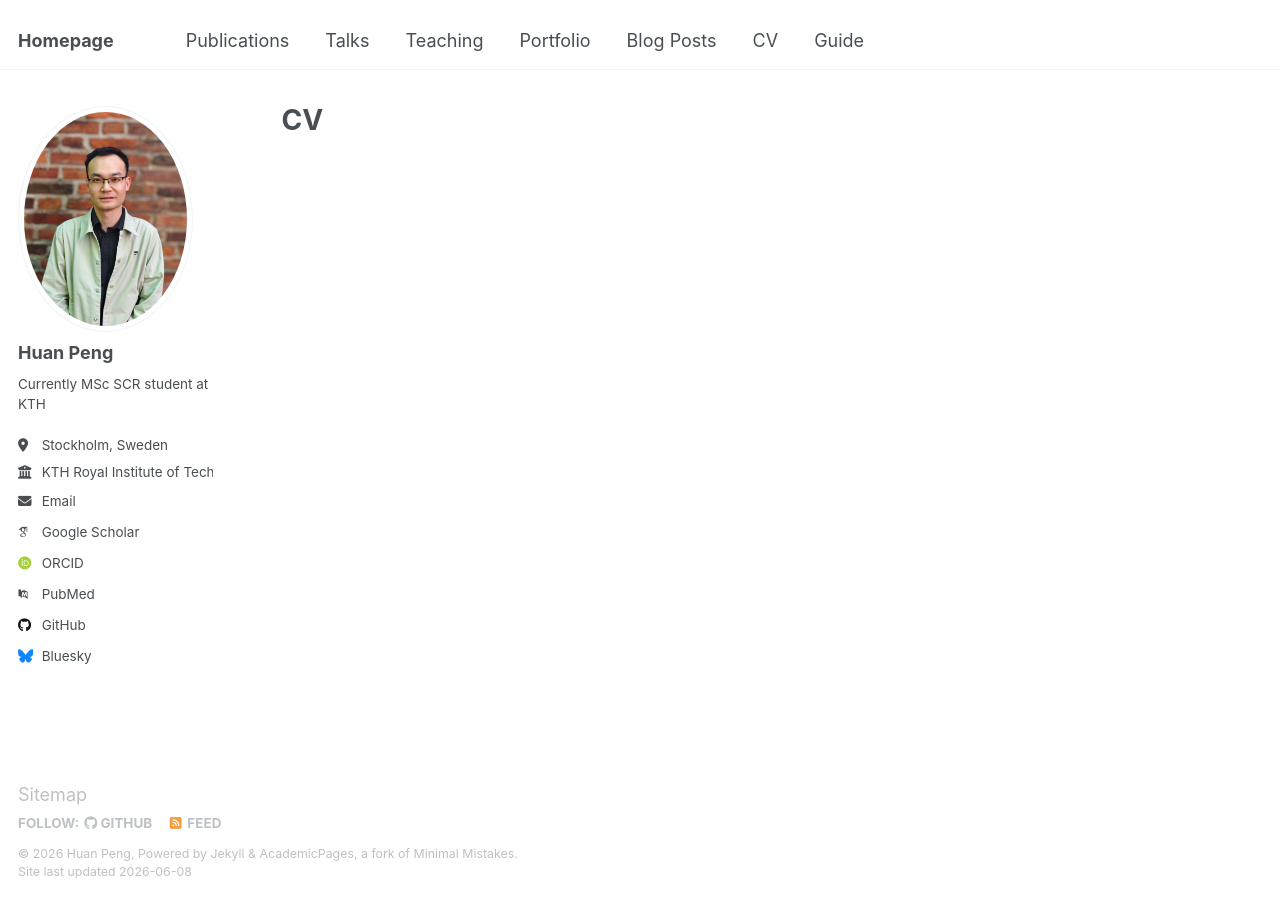
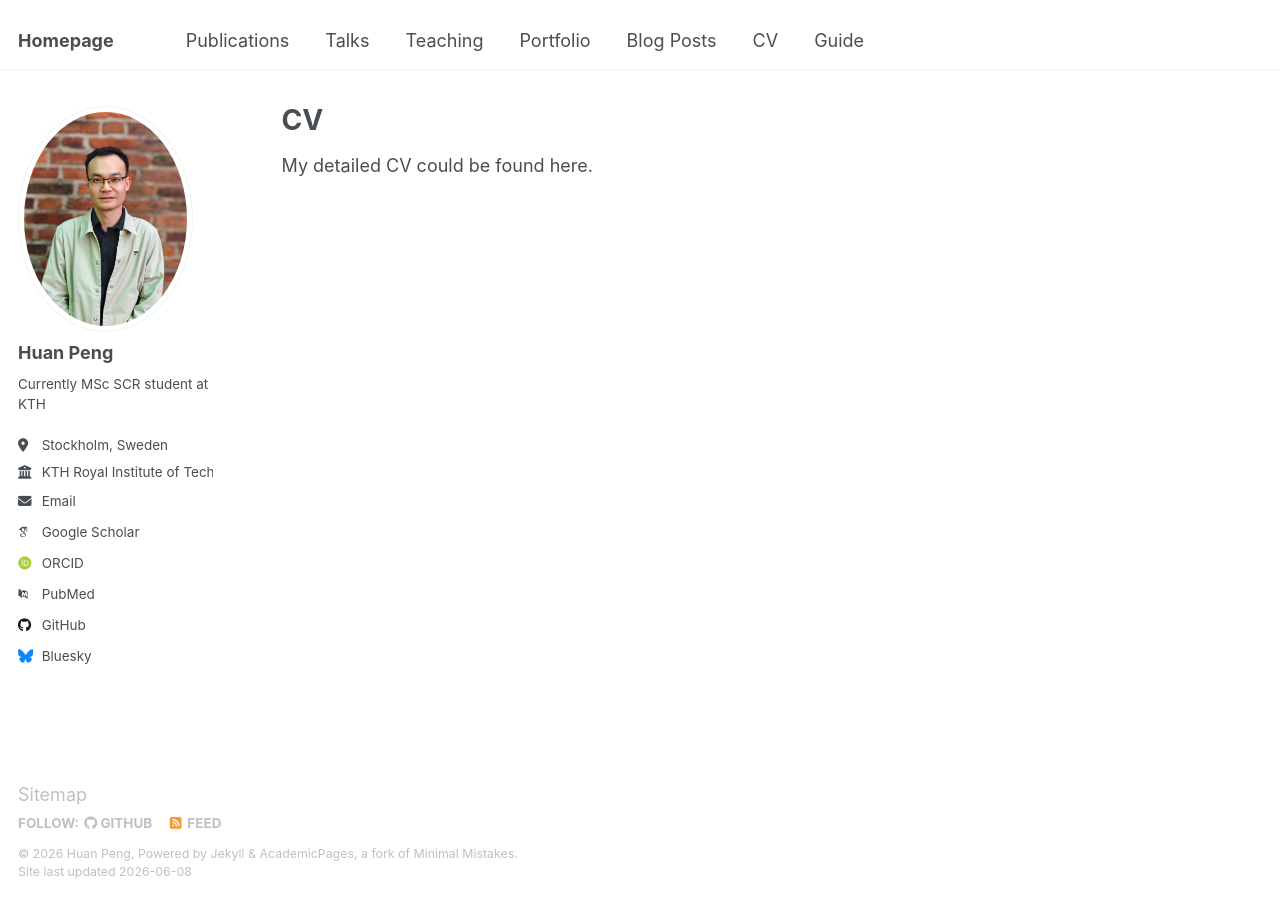
Before and after one commit to huanpen/huanpeng, a Jekyll site: the page built from _pages/cv.md, in a window 1280 px wide. Built offline with Jekyll 4.4.1, drawn with Linux system fonts in a browser that asks for light colours; some web fonts are replaced.

Commit message:
Update cv.md
Signed-off-by: Huan Peng <huanp@kth.se>

```diff
--- a/_pages/cv.md
+++ b/_pages/cv.md
@@ -6,6 +6,10 @@ author_profile: true
 redirect_from:
   - /resume
 ---
+
+
+My detailed CV could be found here.
+
 {% comment %}
 {% include base_path %}
 
```
